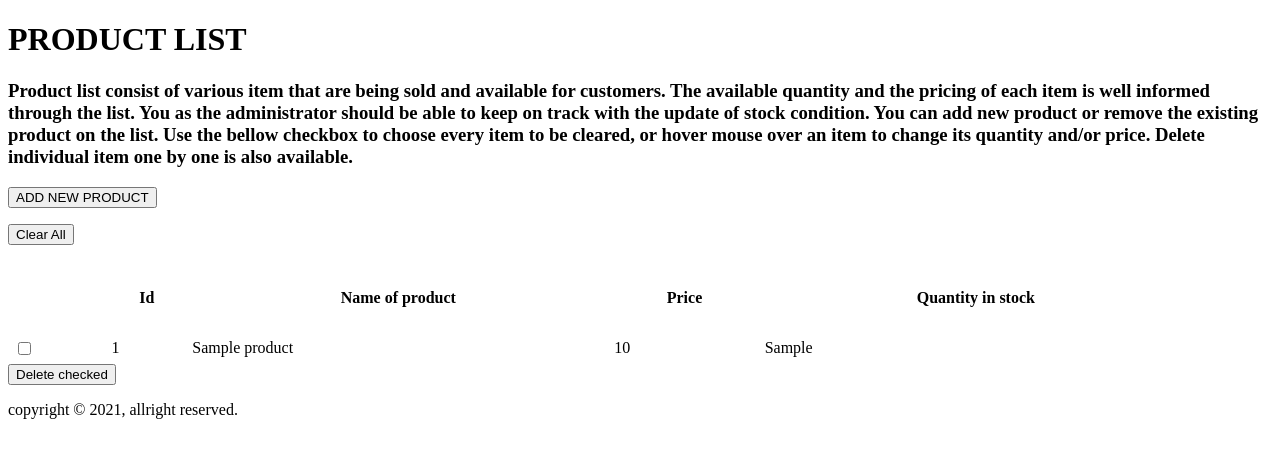
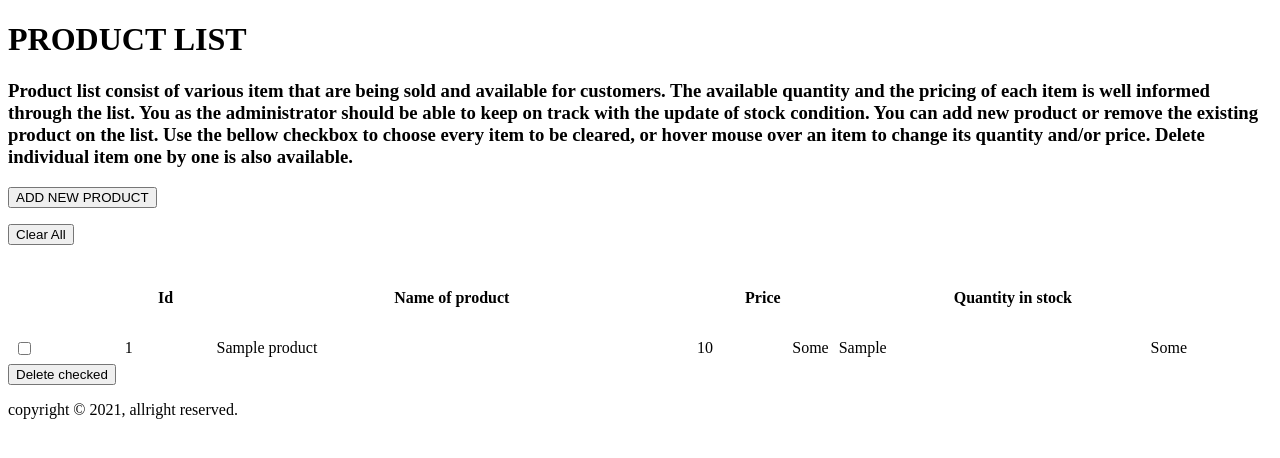
Before and after one commit to wedaZXCV/php-simple-oop, a PHP site: page /our_shop/product.php in a window 1280 px wide. Shown: the part 26-484 px from the top of the page. Run offline with PHP 8.4, Linux system fonts and the light colour scheme; tables that the repository leaves empty or names only in its code hold one stand-in row (values such as "Sample post").

Commit message:
need to add qtt modifier

```diff
--- a/our_shop/includes/productPage.inc.php
+++ b/our_shop/includes/productPage.inc.php
@@ -67,8 +67,8 @@ class ProductPage{
           <th class=\"cb-th\"></th>
           <th>Id</th>
           <th>Name of product</th>
-          <th>Price</th>
-          <th>Quantity in stock</th>
+          <th colspan=\"2\">Price</th>
+          <th colspan=\"2\">Quantity in stock</th>
           <th class=\"button-th\"></th>
         </tr>
     ";
@@ -190,10 +190,16 @@ class ProductPage{
           <tr>
 
             <td><input type=\"checkbox\" id=\"itemid".$row["id"]."\" name=\"item[]\" value=\"".$row["id"]."\"></td>
+
             <td>".$row["id"]."</td>
             <td>".$row["name"]."</td>
+
             <td>".$row["price"]."</td>
+            <td class=\"modifier\">Some</td>
+
             <td class=\"quantity-td\">".$row["qtt"]."</td>
+            <td class=\"modifier\">Some</td>
+
             <td class=\"one-delete-td\">
               <button type=\"submit\" class=\"one-delete-btn\" name=\"one\" value=\"".$row["id"]."\">DELETE</button>
             </td>
--- a/our_shop/style/product.css
+++ b/our_shop/style/product.css
@@ -19,7 +19,10 @@
   border: 0px solid #ffffff;
 }
 
-
+.item-table .modifier{
+  text-align: right;
+  width: 30px;
+}
 
 /*the animation start from here to bellow*/
 .one-delete-td{
--- a/shopping_web_progress.txt
+++ b/shopping_web_progress.txt
@@ -101,7 +101,11 @@ on mouse hover at a row:
 appearing/disappearing delete button	(on the dead right side of each row)  << done! with id indexing. *still require add the delete functionality on database ( on product.inc.php) << done!
 
 appearing/disappearing price input (next to each row's price)
+
 appearing/disappearing quantity input (next to each row's quantity)
+
+* price input and quantity input has checkmark just next to it as an apply button
+* place on split cell for them
 * the name cannot be edited. Consider creating new product instance.
 
 auto increments id...
```
